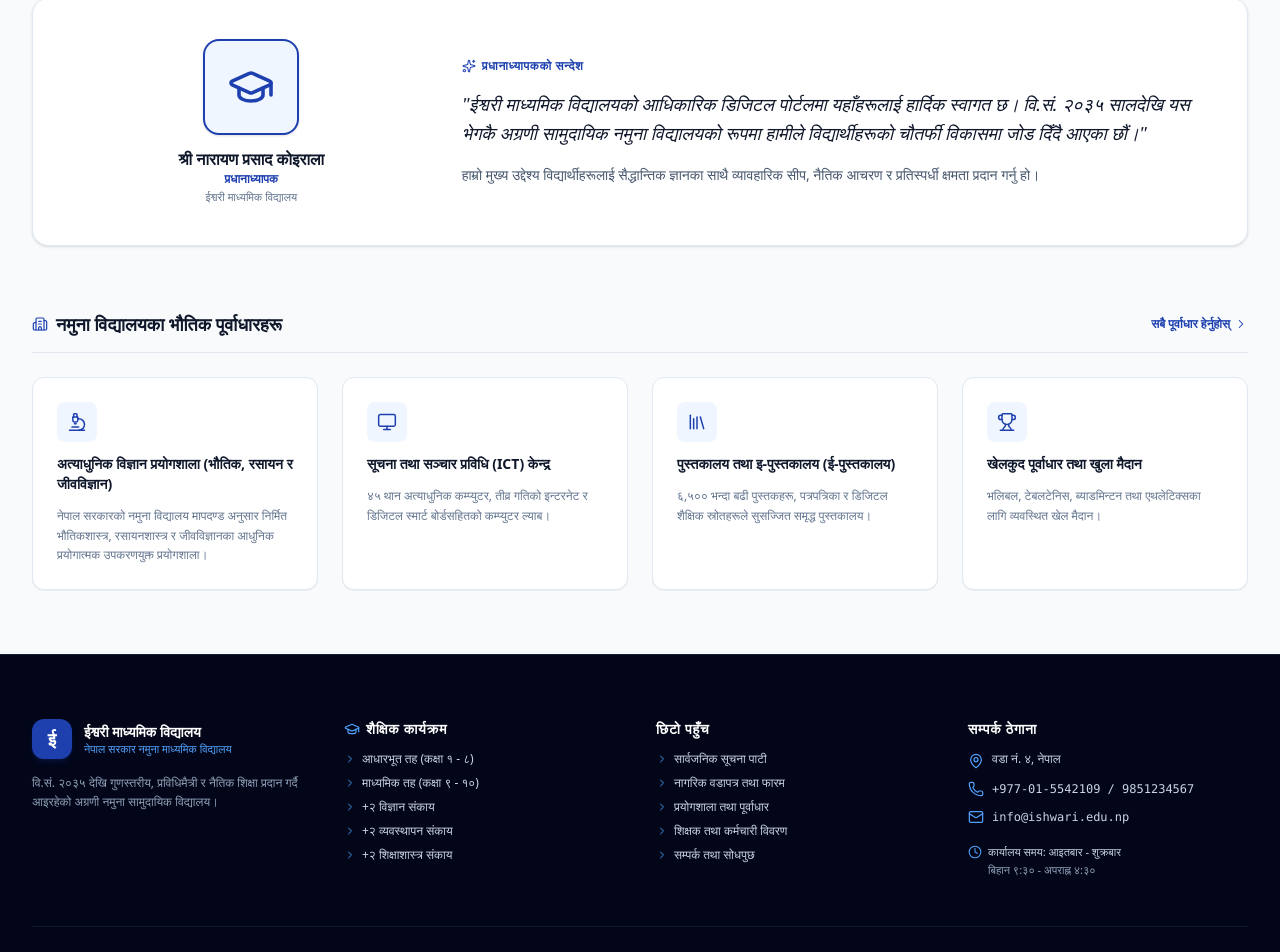
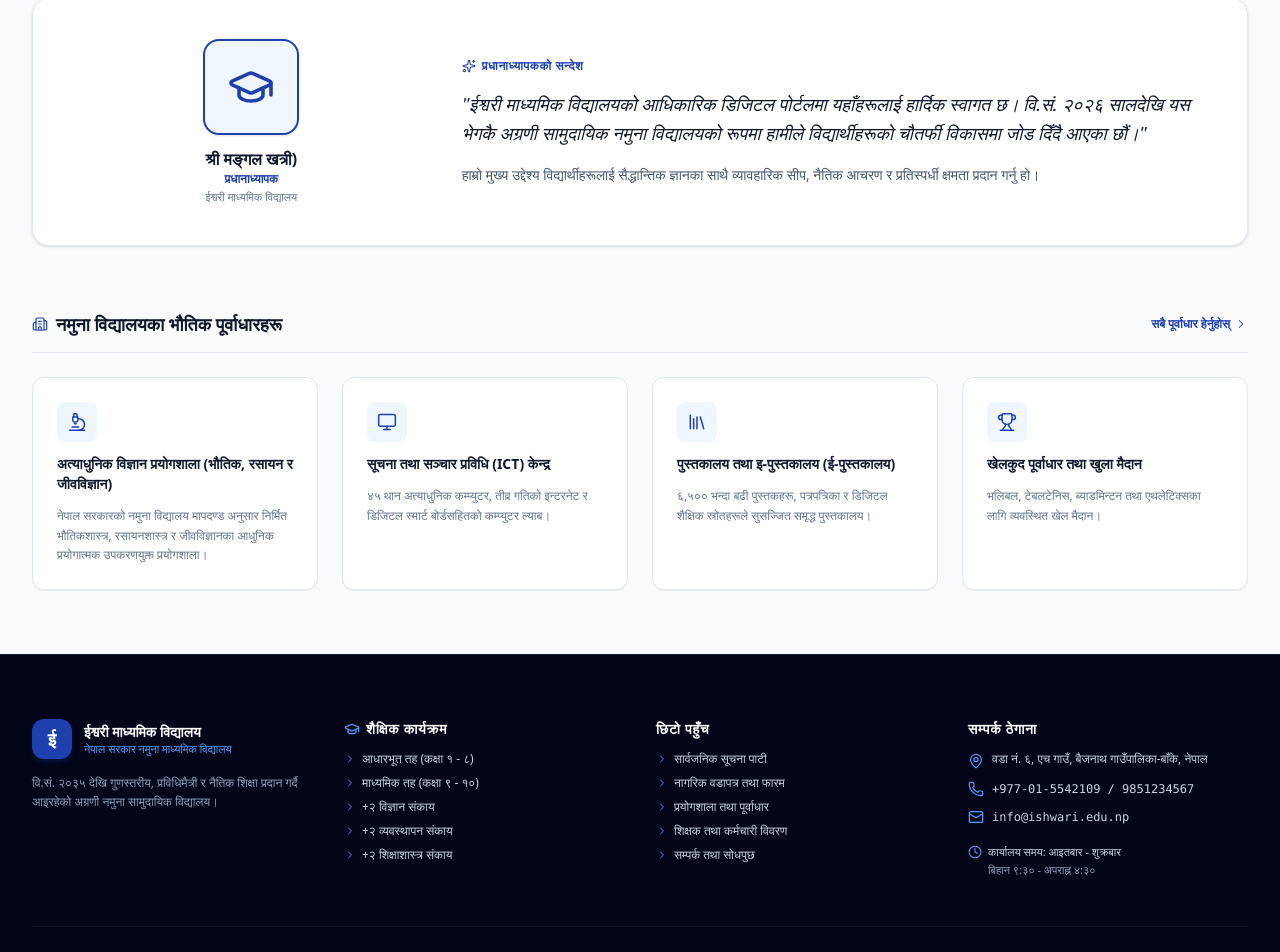
Before and after one commit to NotMeFound/ishwari-ma-vi, a React (Vite) app: page / in a window 1280 px wide. Shown: the part 1512-2464 px from the top of the page. Built offline with nearby package versions, Linux system fonts and the light colour scheme.

Commit message:
teachers bio updated

```diff
--- a/src/components/Header.tsx
+++ b/src/components/Header.tsx
@@ -210,7 +210,7 @@ export const Header: React.FC<HeaderProps> = ({
               <div className="flex items-center space-x-2 overflow-hidden min-w-0">
                 <span className="inline-flex items-center gap-1 px-2 py-0.5 rounded text-[10px] font-bold bg-red-700 text-white tracking-wide shrink-0 shadow-xs uppercase">
                   <Bell className="w-2.5 h-2.5 animate-pulse" />
-                  <span>{t('Urgent', 'ताजा सूचना')}</span>
+                  <span>{t('Latest News', 'ताजा सूचना')}</span>
                 </span>
                 <button
                   onClick={() => onRouteChange('notices')}
--- a/src/data/schoolData.ts
+++ b/src/data/schoolData.ts
@@ -23,16 +23,16 @@ export const initialSchoolData: SchoolData = {
   affiliation_en: "Government of Nepal Model Secondary School",
   affiliation_np: "नेपाल सरकार नमुना माध्यमिक विद्यालय",
   code: "EMIS: 48012004",
-  estd_bs: "2035 B.S.",
+  estd_bs: "2026 B.S.",
   estd_ad: "1978 A.D.",
   phone: "+977-01-5542109 / 9851234567",
   email: "info@ishwari.edu.np",
-  address_en: "Ward No. 4, Nepal",
-  address_np: "वडा नं. ४, नेपाल",
-  principal_name_en: "Mr. Narayan Prasad Koirala",
-  principal_name_np: "श्री नारायण प्रसाद कोइराला",
+  address_en: "Ward No. 6, H Gaun Baijanath Municipality-Banke, Nepal",
+  address_np: "वडा नं. ६, एच गाउँ, बैजनाथ गाउँपालिका-बाँके, नेपाल",
+  principal_name_en: "Mr. Mangal Khatri",
+  principal_name_np: "श्री मङ्गल खत्री)",
   principal_message_en: "Welcome to Ishwari Secondary School. For over four decades, our institution has stood as a beacon of public education, blending academic rigor with compassionate moral values. We are committed to fostering critical inquiry, digital literacy, and community leadership in every student.",
-  principal_message_np: "ईश्वरी माध्यमिक विद्यालयको आधिकारिक डिजिटल पोर्टलमा यहाँहरूलाई हार्दिक स्वागत छ। वि.सं. २०३५ सालदेखि यस भेगकै अग्रणी सामुदायिक नमुना विद्यालयको रूपमा हामीले विद्यार्थीहरूको चौतर्फी विकासमा जोड दिँदै आएका छौं।"
+  principal_message_np: "ईश्वरी माध्यमिक विद्यालयको आधिकारिक डिजिटल पोर्टलमा यहाँहरूलाई हार्दिक स्वागत छ। वि.सं. २०२६ सालदेखि यस भेगकै अग्रणी सामुदायिक नमुना विद्यालयको रूपमा हामीले विद्यार्थीहरूको चौतर्फी विकासमा जोड दिँदै आएका छौं।"
 };
 
 export const initialNotices: Notice[] = [
@@ -77,8 +77,8 @@ export const initialNotices: Notice[] = [
 export const initialStaff: StaffMember[] = [
   {
     id: 1,
-    name_en: "Mr. Narayan Prasad Koirala",
-    name_np: "श्री नारायण प्रसाद कोइराला",
+    name_en: "Mr. Mangal Khatri",
+    name_np: "श्री मङ्गल खत्री)",
     role: "principal",
     designation_en: "Headmaster / Principal (M.Ed, M.A.)",
     designation_np: "प्रधानाध्यापक (एम.एड, एम.ए.)",
@@ -86,8 +86,8 @@ export const initialStaff: StaffMember[] = [
   },
   {
     id: 2,
-    name_en: "Mrs. Sharada Devi Sharma",
-    name_np: "श्रीमती शारदा देवी शर्मा",
+    name_en: "Mrs. Bhim Bahadur Khatri",
+    name_np: "श्री भीम बहादुर खत्री",
     role: "teacher",
     designation_en: "Senior Science Coordinator (M.Sc. Physics)",
     designation_np: "वरिष्ठ विज्ञान संयोजक (एम.एससी.)",
```
